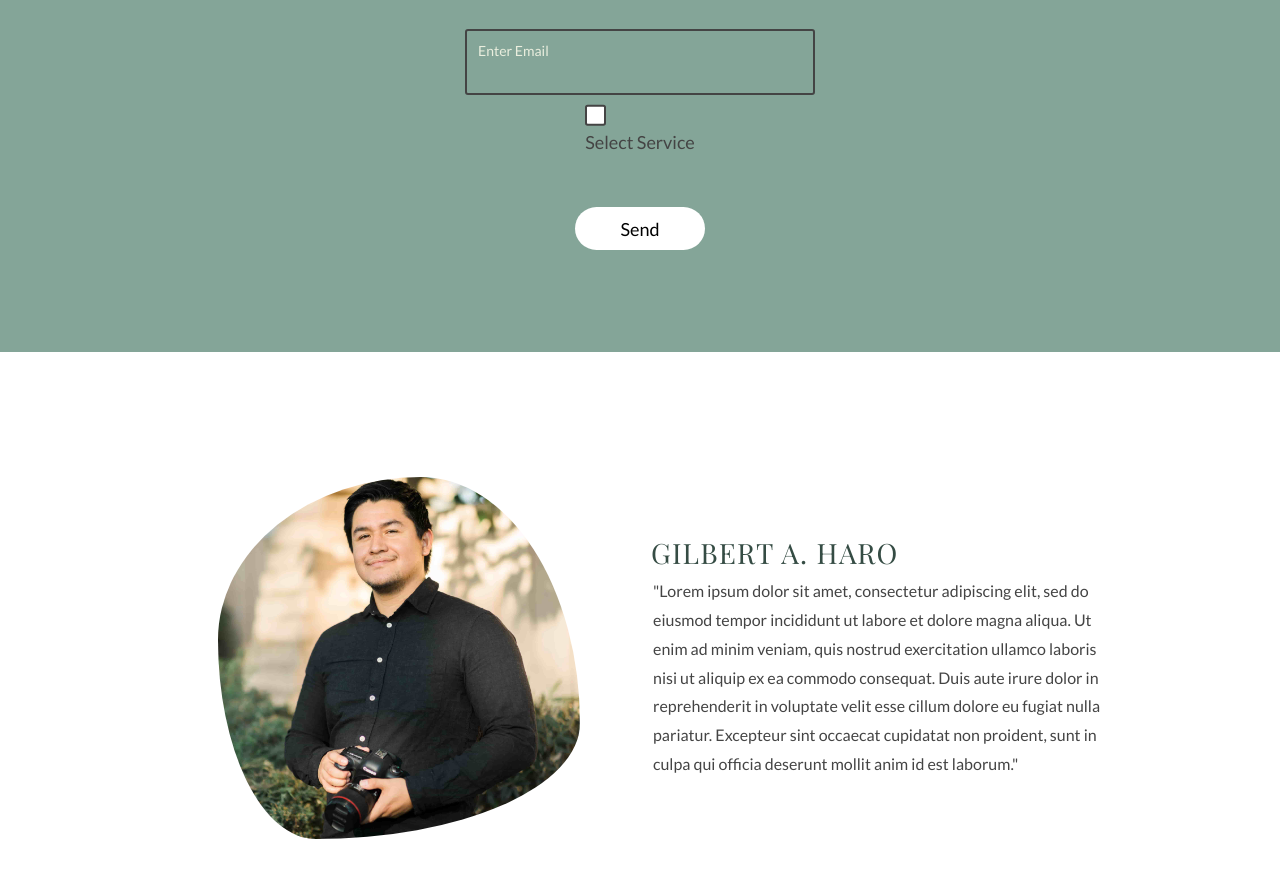
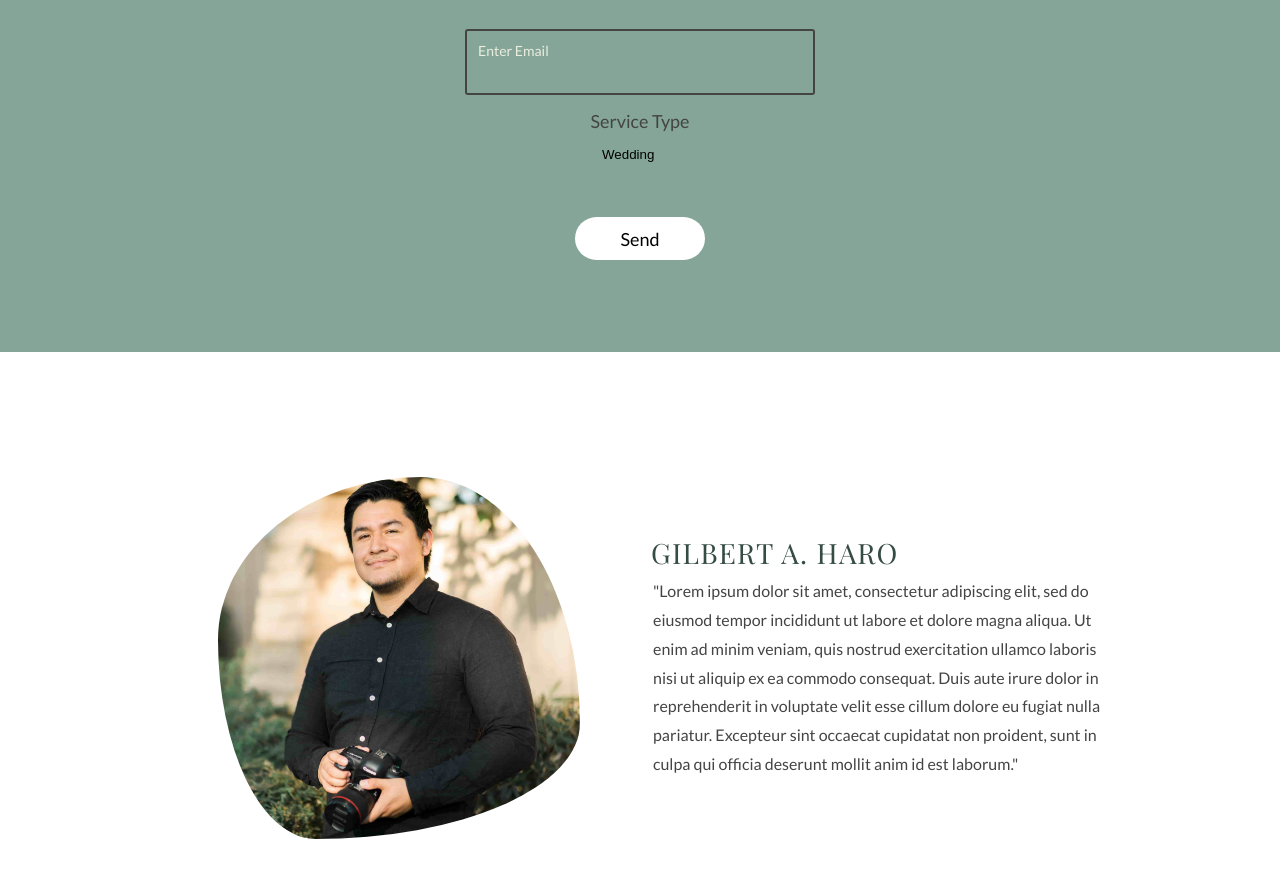
Before and after one commit to gah-code/ghp-app, a React (Create React App) app: page / in a window 1280 px wide. Shown: the part 2719-3596 px from the top of the page. Built offline with nearby package versions, Linux system fonts and the light colour scheme.

Commit message:
Form Radio Button Test Six

```diff
--- a/src/components/Misc/Form.js
+++ b/src/components/Misc/Form.js
@@ -47,15 +47,16 @@ const Form = () => {
               <span class="placeholder">Enter Email</span>
             </label>
 
-            <label htmlFor="service-type">
-              <input
-                id="service-type"
-                type="radio"
-                required
-                name="servicetype"
-              />
-              <span class="placeholder">Select Service</span>
-            </label>
+            <label class="form__label">Service Type</label>
+
+            <p class="form__group">
+              <select class="form__input" name="service[]" id="service-type">
+                <option value="Wedding" selected>Wedding</option>
+                <option value="Family">Family</option>
+                <option value="Engagement">Engagement</option>
+                <option value="other">Other</option>
+              </select>
+            </p>
 
             <button
               className="form-button"
```
